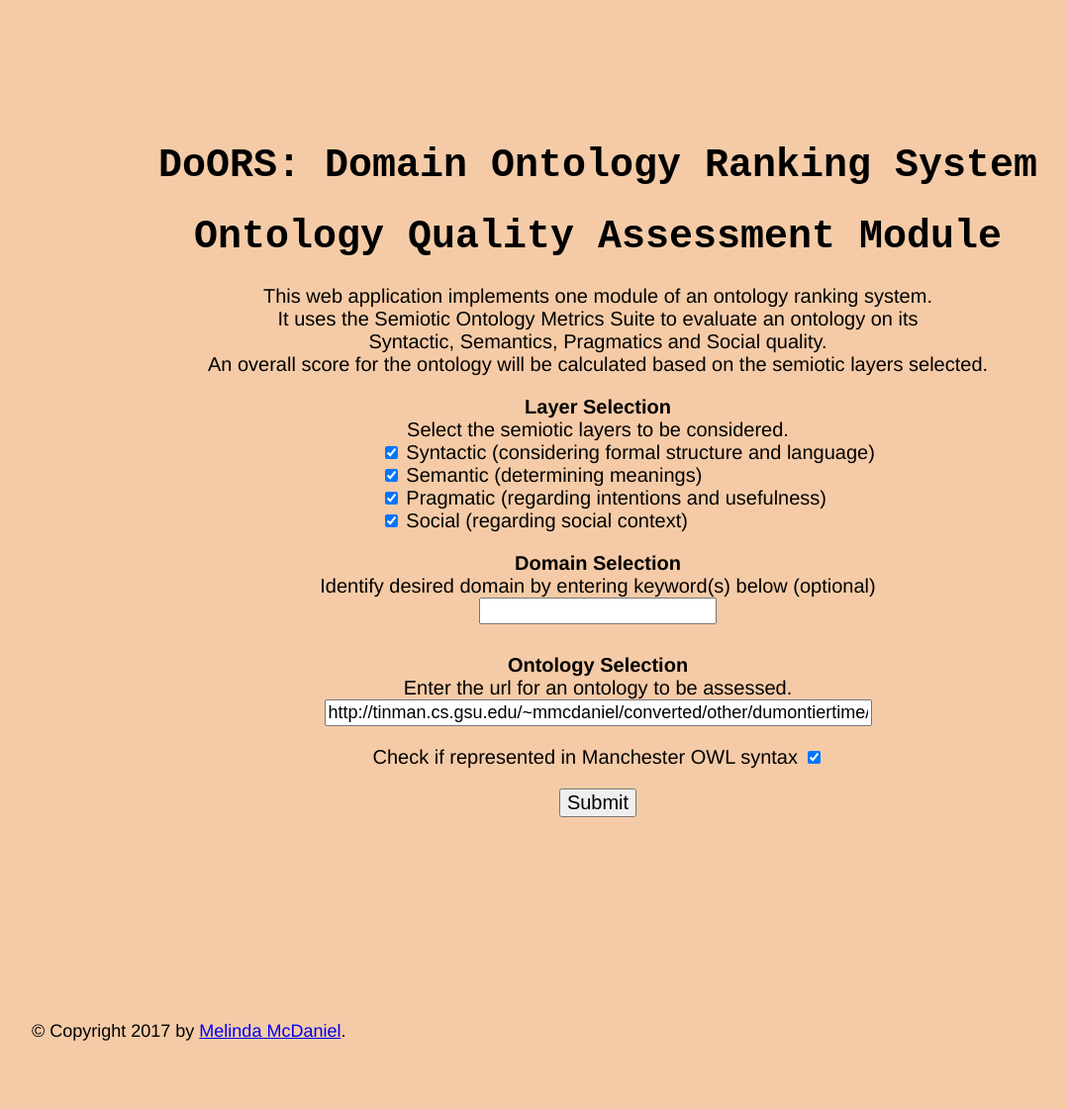
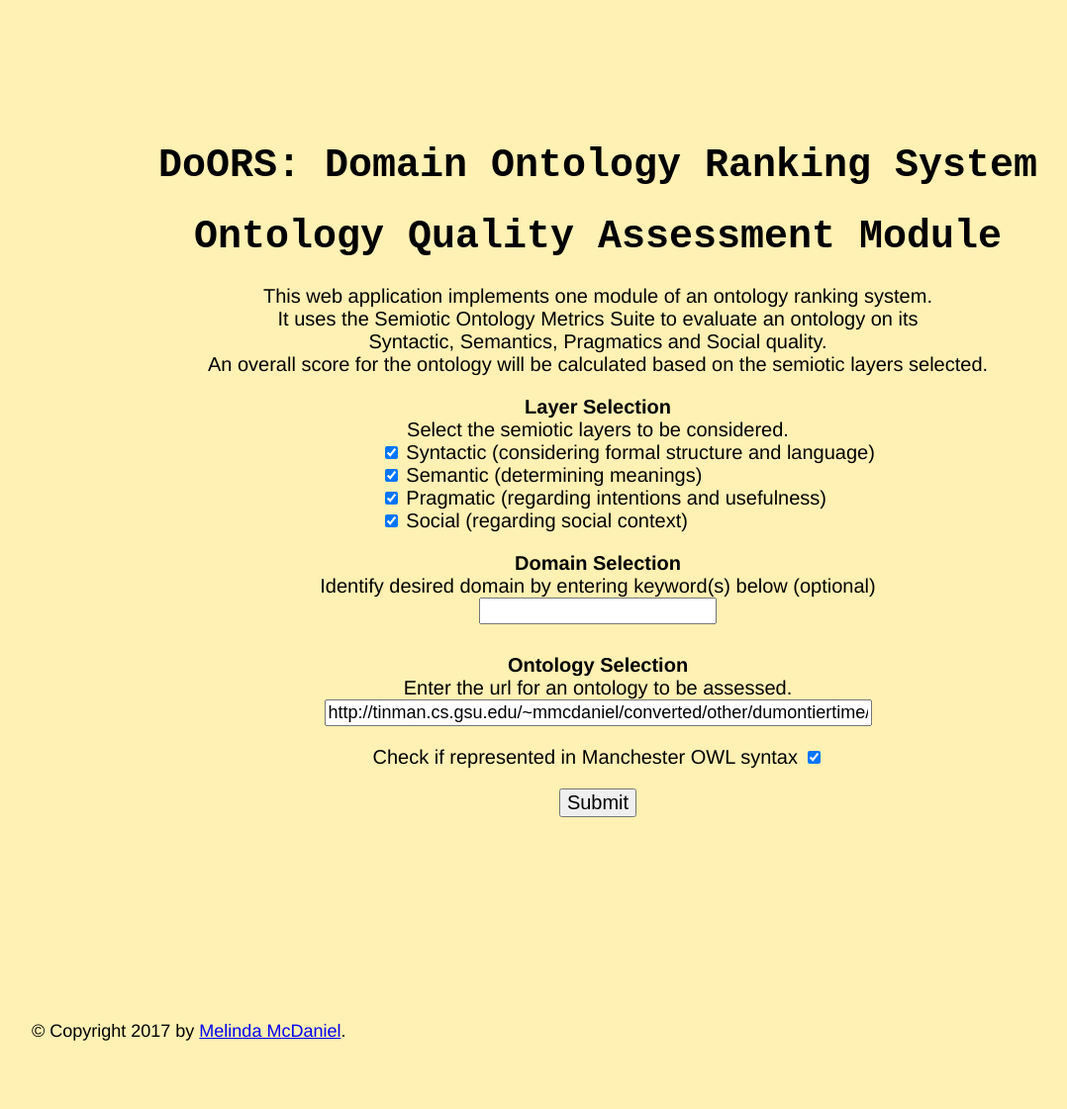
Before and after one commit to MelindaMcDaniel/owlparser, a Flask app: page / in a window 1280 px wide. Shown: the whole page at 99% size, without its empty margins (36-1114 px from the left). Run offline with Flask 2, Linux system fonts and the light colour scheme; parts of the project's set-up code (start-up, migrations or seed data) failed here and were passed over.

Commit message:
changed color back to yellow

```diff
--- a/ontparser/static/style.css
+++ b/ontparser/static/style.css
@@ -7,7 +7,7 @@
     Times, serif;
     font-size: 20px;
     color: black;
-    background-color: #F5CBA7;
+    background-color: #fff0b3;
     text-align: center;
 }
 h1 {
@@ -38,7 +38,7 @@
     white-space: nowrap;
 }
 div#intro {
-    background-color: #F5CBA7;
+    background-color: #fff0b3;
     padding:50px;
     margin:auto;
     text-align: center;
@@ -69,7 +69,7 @@
     clear: both;
 }
 div#form {
-    background-color: #F5CBA7;
+    background-color: #fff0b3;
     text-align: center;
     font-size: 20px;
 }
```
